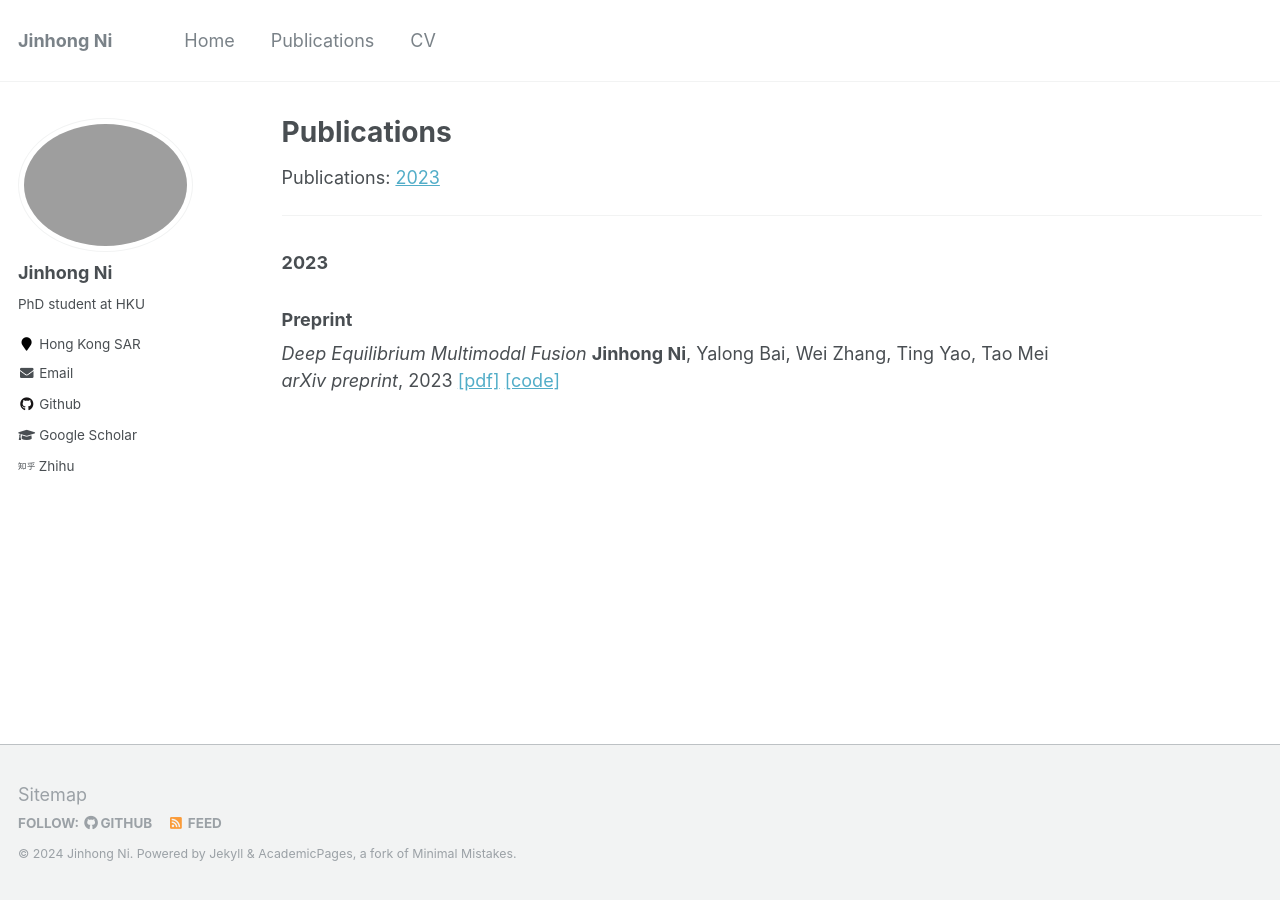
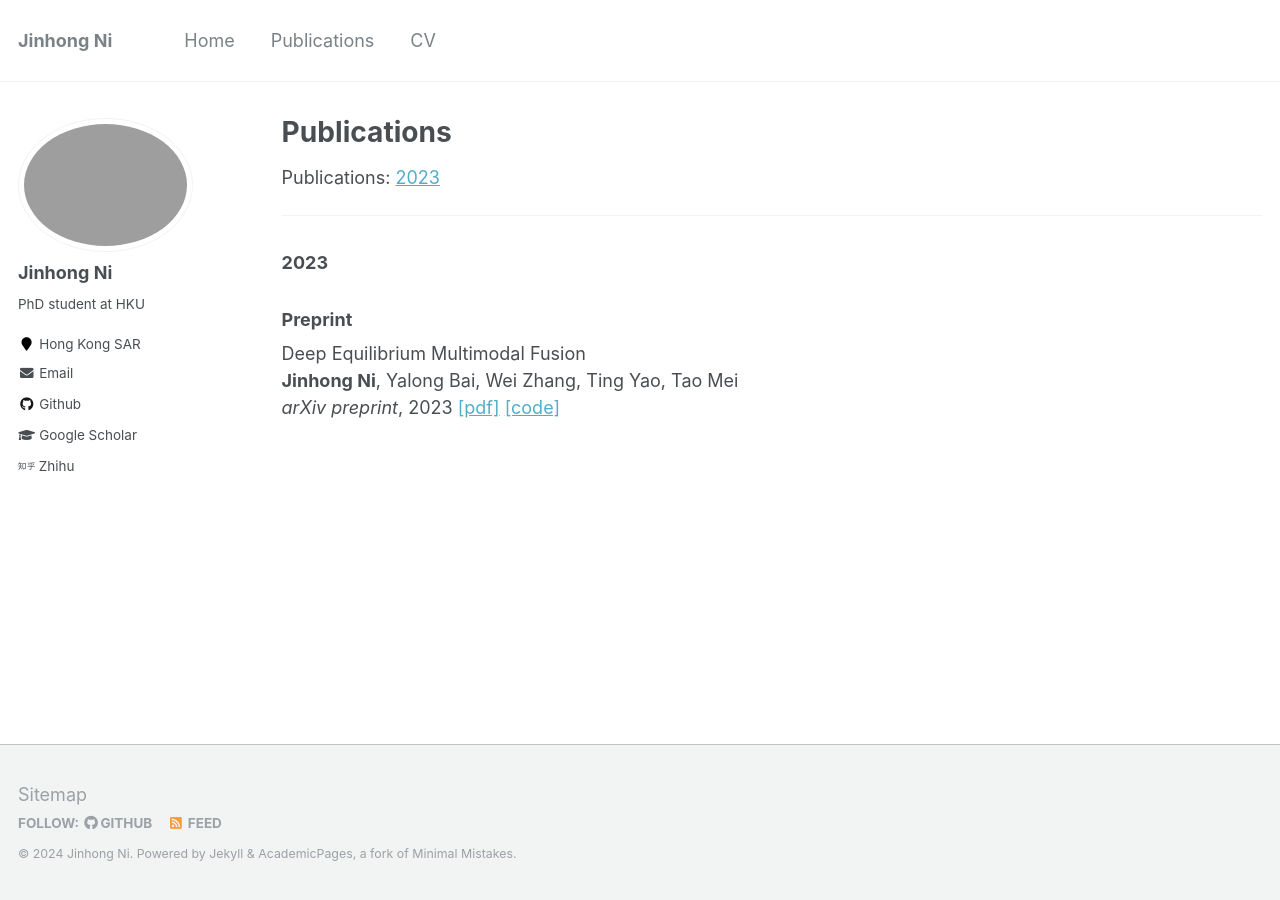
Before and after one commit to jinhong-ni/jinhong-ni.github.io, a Jekyll site: the page built from _pages/publications.md, in a window 1280 px wide. Built offline with Jekyll 4.4.1, drawn with Linux system fonts in a browser that asks for light colours.

Commit message:
update pub

```diff
--- a/_includes/archive-single.html
+++ b/_includes/archive-single.html
@@ -26,14 +26,15 @@
       </div>
     {% endif %}
 
-    <i class="archive__item-title" itemprop="headline">
+    <!-- <i class="archive__item-title" itemprop="headline">
       {% if post.link %}
         <a href="{{ post.link }}">{{ title }}</a> <a href="{{ base_path }}{{ post.url }}" rel="permalink"><i class="fa fa-link" aria-hidden="true" title="permalink"></i><span class="sr-only">Permalink</span></a><br />
       {% else %}
-        <!-- <a href="{{ base_path }}{{ post.url }}" rel="permalink">{{ title }}</a><br /> -->
-        {{ title }}
+        <a href="{{ base_path }}{{ post.url }}" rel="permalink">{{ title }}</a><br />
       {% endif %}
-    </i>
+    </i> -->
+
+    {{ title }}<br />
 
     {% if post.read_time %}
       <p class="page__meta"><i class="fa fa-clock-o" aria-hidden="true"></i> {% include read-time.html %}</p>
```
